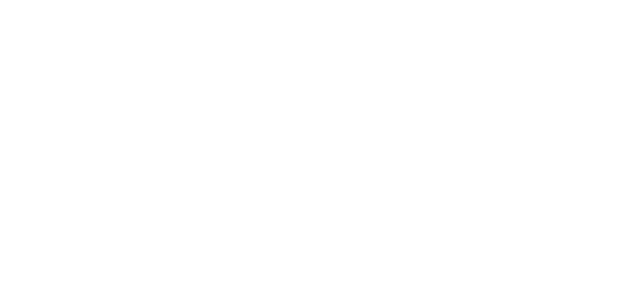
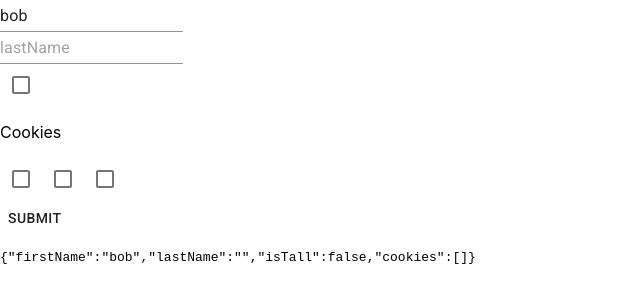
Before and after one commit to CianHub/exploring-formik-and-up, a React (Create React App) app: page / in a window 1280 px wide. Shown: the top 302 px of the page, without its empty margins (0-640 px from the left). Built offline with nearby package versions, Linux system fonts and the light colour scheme.

Commit message:
Add basic form

```diff
--- a/package.json
+++ b/package.json
@@ -12,6 +12,7 @@
     "@types/node": "^12.19.14",
     "@types/react": "^16.14.2",
     "@types/react-dom": "^16.9.10",
+    "formik": "^2.2.6",
     "react": "^17.0.1",
     "react-dom": "^17.0.1",
     "react-scripts": "4.0.1",
--- a/src/App.tsx
+++ b/src/App.tsx
@@ -1,7 +1,79 @@
 import React from 'react';
+import { Formik, Field, Form } from 'formik';
+import { Button, Checkbox, TextField } from '@material-ui/core';
 
 function App() {
-  return <div className="App" role="application"></div>;
+  return (
+    <div className="App" role="application">
+      <Formik
+        initialValues={{
+          firstName: 'bob',
+          lastName: '',
+          isTall: false,
+          cookies: [],
+        }}
+        onSubmit={(data, { setSubmitting }) => {
+          setSubmitting(true);
+          // make async call
+          console.log('submit: ' + JSON.stringify(data));
+
+          // post async call
+          setSubmitting(false);
+        }}
+      >
+        {({ values, isSubmitting, handleChange, handleBlur }) => (
+          <Form>
+            <div>
+              <Field
+                name="firstName"
+                type="input"
+                placeholder="firstName"
+                as={TextField}
+              />
+            </div>
+            <div>
+              <Field
+                name="lastName"
+                type="input"
+                placeholder="lastName"
+                as={TextField}
+              />
+            </div>
+            <div>
+              <Field name="isTall" type="checkbox" as={Checkbox} />
+            </div>
+            <div>
+              <p>Cookies</p>
+              <Field
+                name="cookies"
+                type="checkbox"
+                value="chocolate"
+                as={Checkbox}
+              />
+              <Field
+                name="cookies"
+                type="checkbox"
+                value="ice cream"
+                as={Checkbox}
+              />
+              <Field
+                name="cookies"
+                type="checkbox"
+                value="sugar"
+                as={Checkbox}
+              />
+            </div>
+            <div>
+              <Button disabled={isSubmitting} type="submit">
+                Submit
+              </Button>
+            </div>
+            <pre>{JSON.stringify(values)}</pre>
+          </Form>
+        )}
+      </Formik>
+    </div>
+  );
 }
 
 export default App;
--- a/src/index.tsx
+++ b/src/index.tsx
@@ -11,7 +11,4 @@ ReactDOM.render(
   document.getElementById('root')
 );
 
-// If you want to start measuring performance in your app, pass a function
-// to log results (for example: reportWebVitals(console.log))
-// or send to an analytics endpoint. Learn more: https://bit.ly/CRA-vitals
 reportWebVitals();
```
Also changed, not shown: 2 other files (tests, documents, lock files or other folders).
